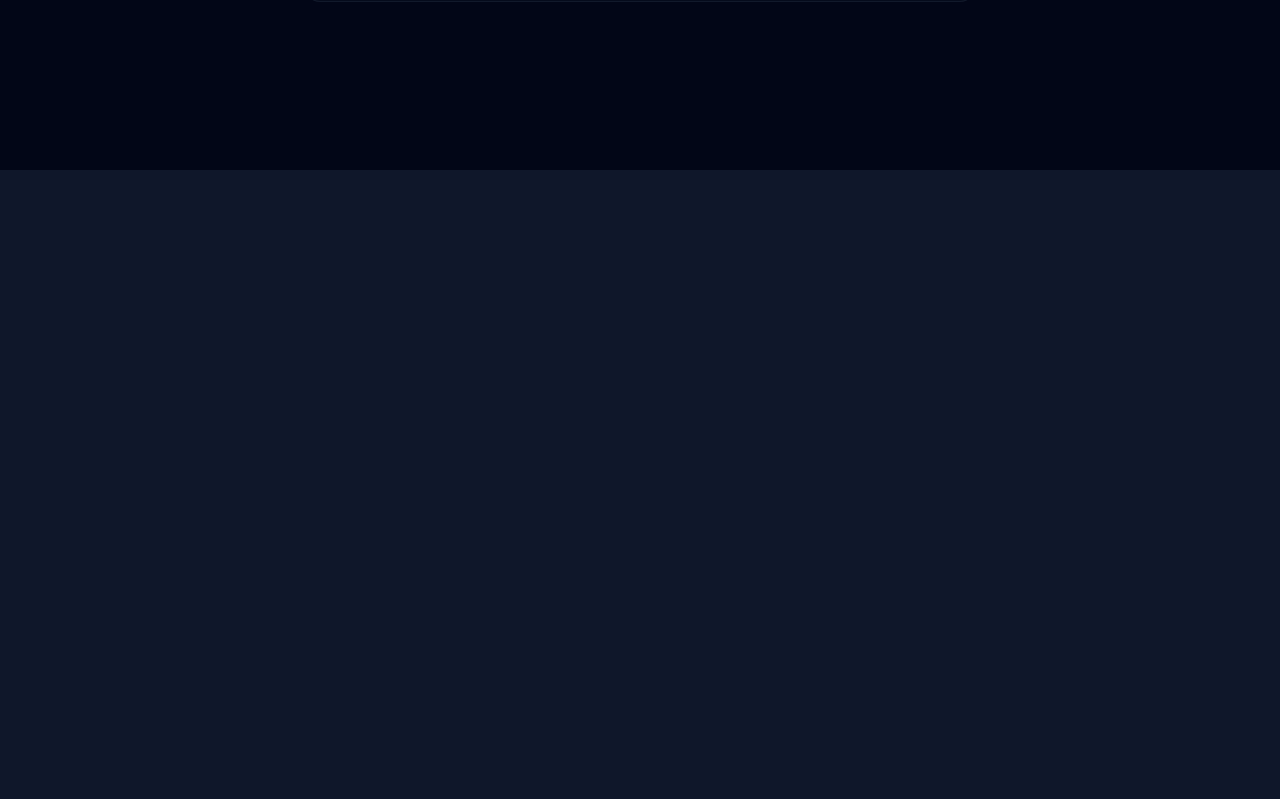
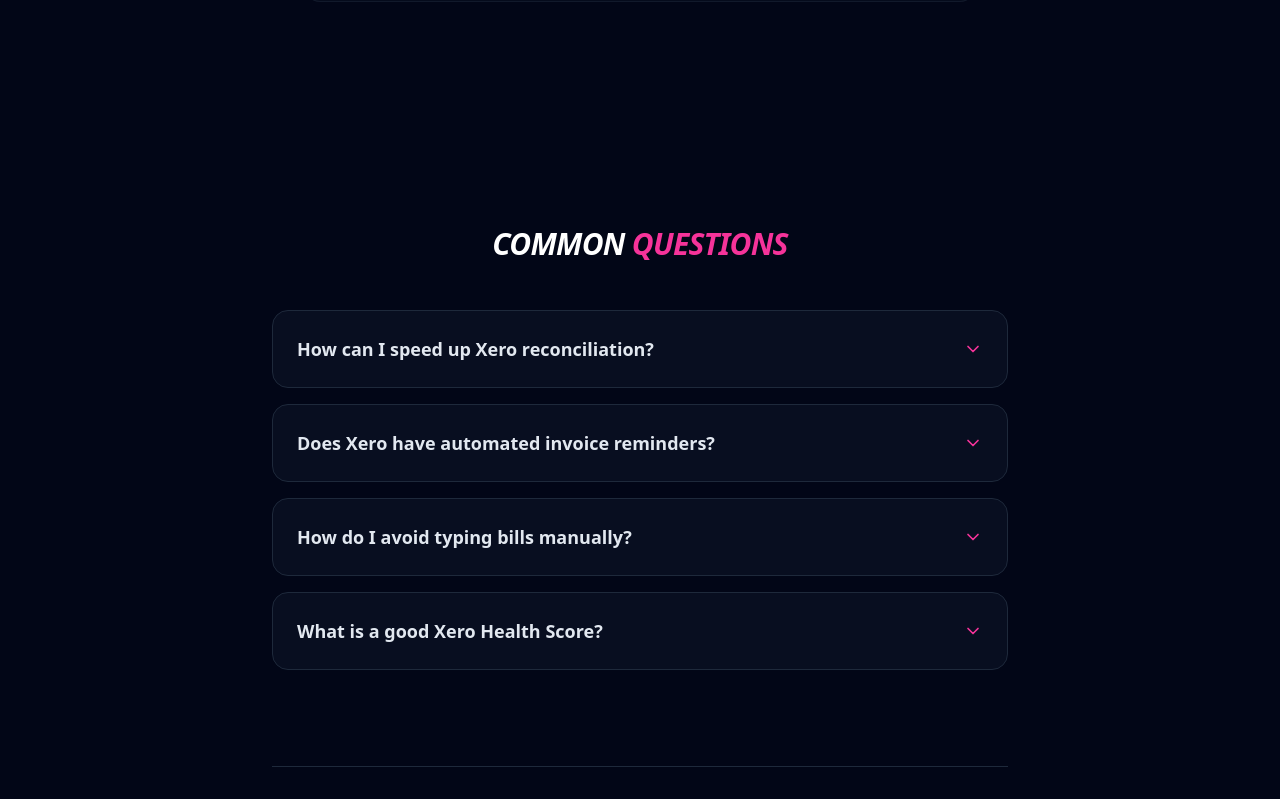
Before and after one commit to sheridan-runs/learn-xero, a React (Vite) app in the folder sprix/: page / in a window 1280 px wide. Shown: the part 3601-4400 px from the top of the page. Before the commit the page ends 3771 px from the top, so only its background shows below. Built offline with nearby package versions, Linux system fonts and the light colour scheme.

Commit message:
Add FAQSection component to App

```diff
--- a/sprix/src/App.tsx
+++ b/sprix/src/App.tsx
@@ -1,5 +1,6 @@
 import { useState } from 'react';
 import { Activity, ArrowRight, Zap, Lock, RefreshCw, CheckCircle2 } from 'lucide-react';
+import { FAQSection } from './FAQSection';
 import { questions, calculateHealthScore } from './utils/auditLogic';
 
 function App() {
@@ -196,7 +197,11 @@
           </div>
         </div>
       )}
+{/* 👆 This bracket ends the "Quiz vs Result" logic */}
 
+      {/* --- PASTE FAQ SECTION HERE --- */}
+      <FAQSection />
+      {/* ----------------------------- */}
     </div>
   );
 }
```
